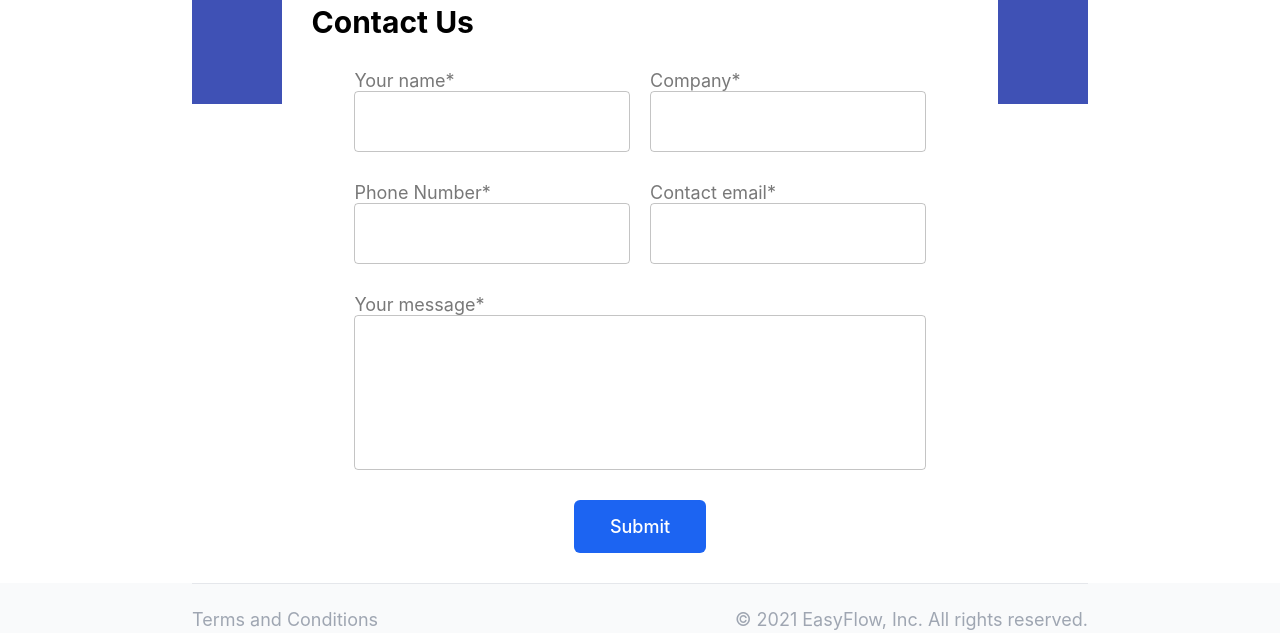
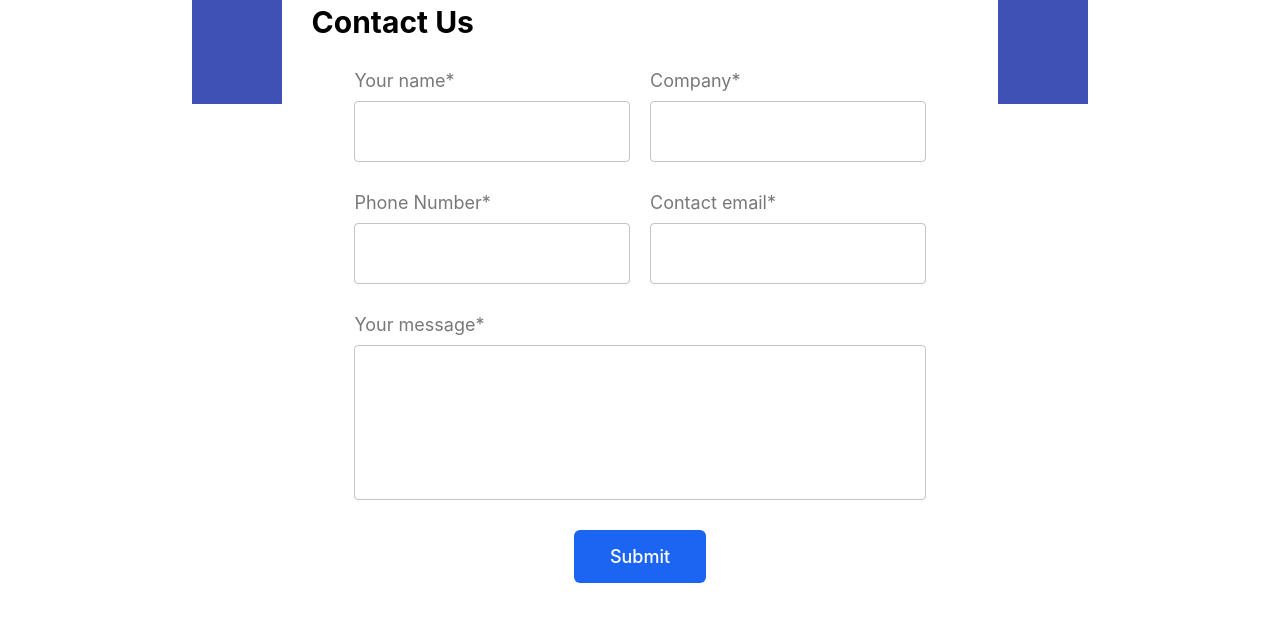
Before and after one commit to YoannBuzenet/ai_next_app, a Next.js app: page /contact-us in a window 1280 px wide. Shown: the part 251-884 px from the top of the page. Built offline with nearby package versions, Linux system fonts and the light colour scheme; no server answers.

Commit message:
css fix on labels

```diff
--- a/styles/ContactUs.module.css
+++ b/styles/ContactUs.module.css
@@ -35,6 +35,7 @@
 .labelParagraph {
   font-size: 18px;
   margin-bottom: 10px;
+  display: block;
   color: var(--grey-text);
 }
 
@@ -45,6 +46,7 @@
 .buttonContainer {
   text-align: center;
   margin-top: 20px;
+  margin-bottom: 20px;
 }
 
 .submitButton {
```
